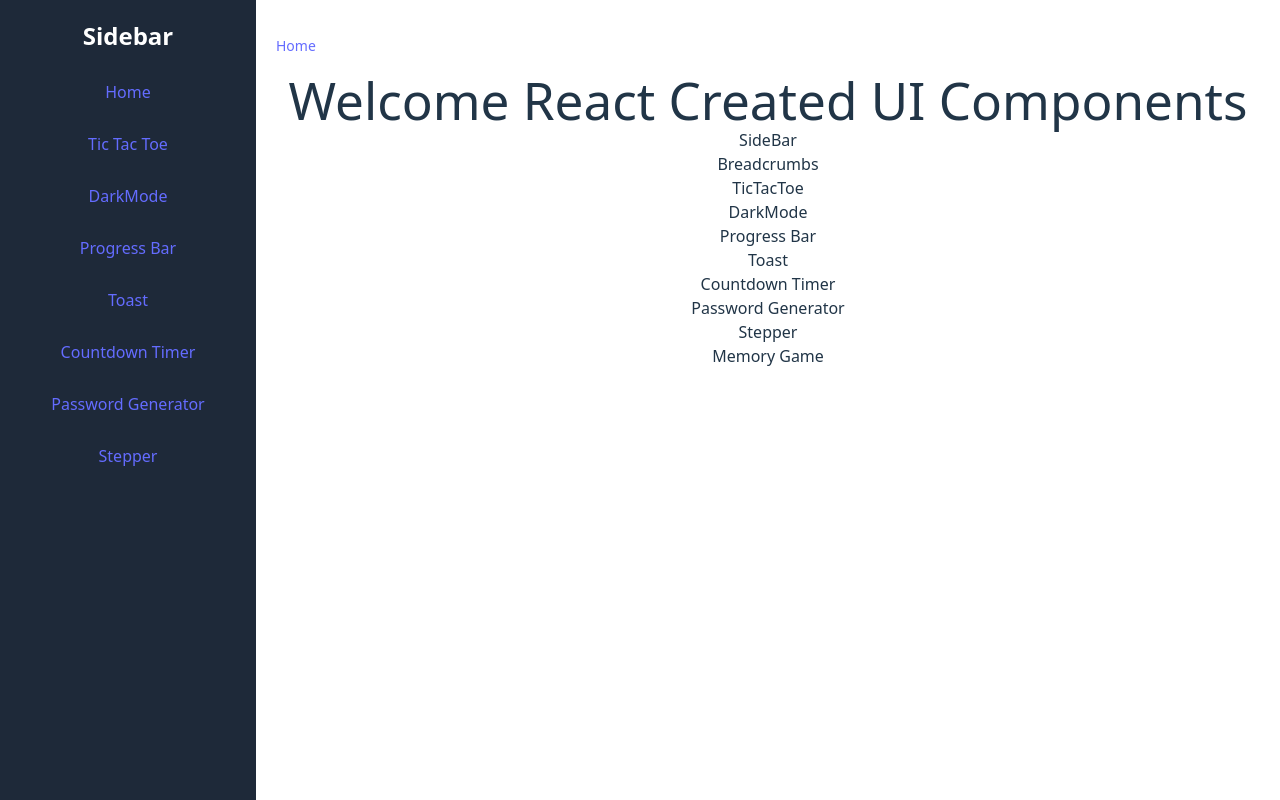
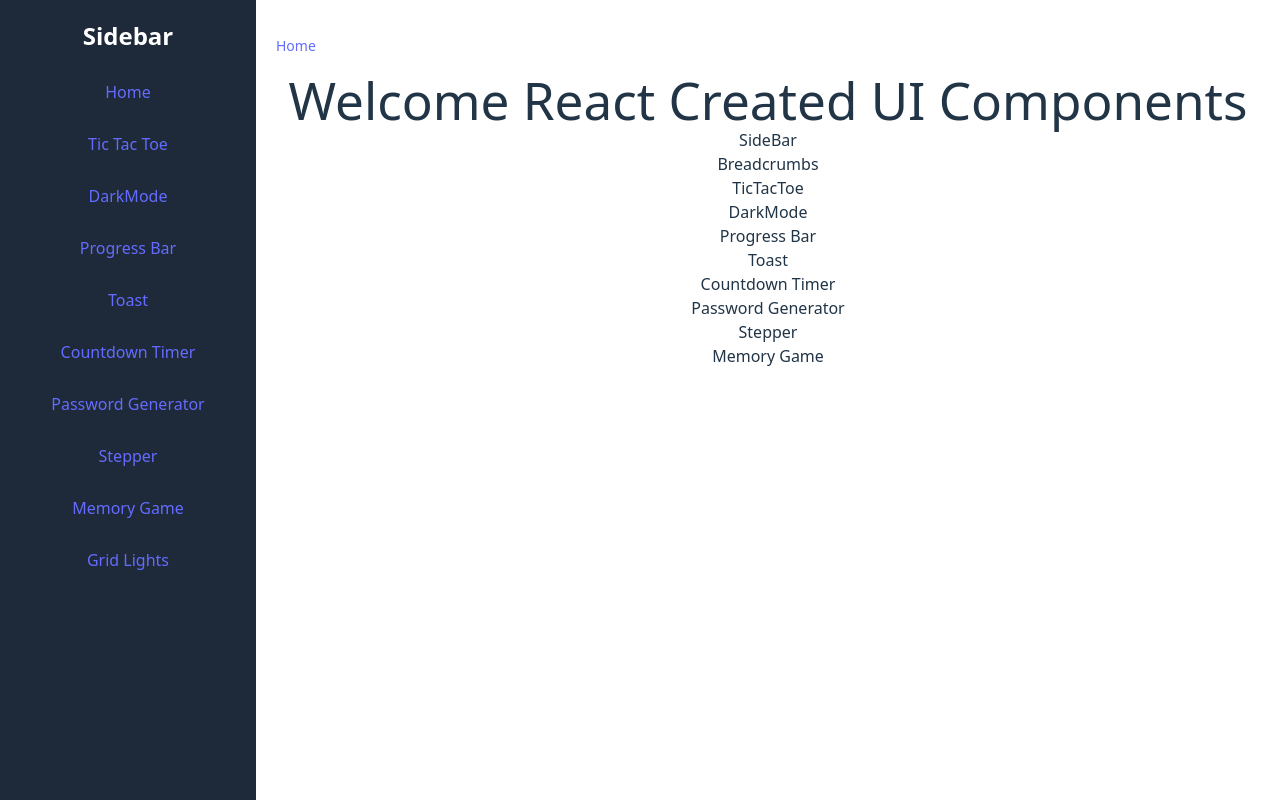
Before and after one commit to sheet848/reactUI, a React (Vite) app: page / in a window 1280 px wide. Built offline with nearby package versions, Linux system fonts and the light colour scheme.

Commit message:
Update SideBar.jsx

```diff
--- a/src/components/SideBar.jsx
+++ b/src/components/SideBar.jsx
@@ -47,6 +47,16 @@ const SideBar = () => {
             Stepper
           </Link>
         </li>
+        <li>
+          <Link to="/memory-game" className="block py-2 px-4 rounded hover:bg-gray-700">
+            Memory Game
+          </Link>
+        </li>
+        <li>
+          <Link to="/grid-lights" className="block py-2 px-4 rounded hover:bg-gray-700">
+            Grid Lights
+          </Link>
+        </li>
       </ul>
     </div>
     </>
```
